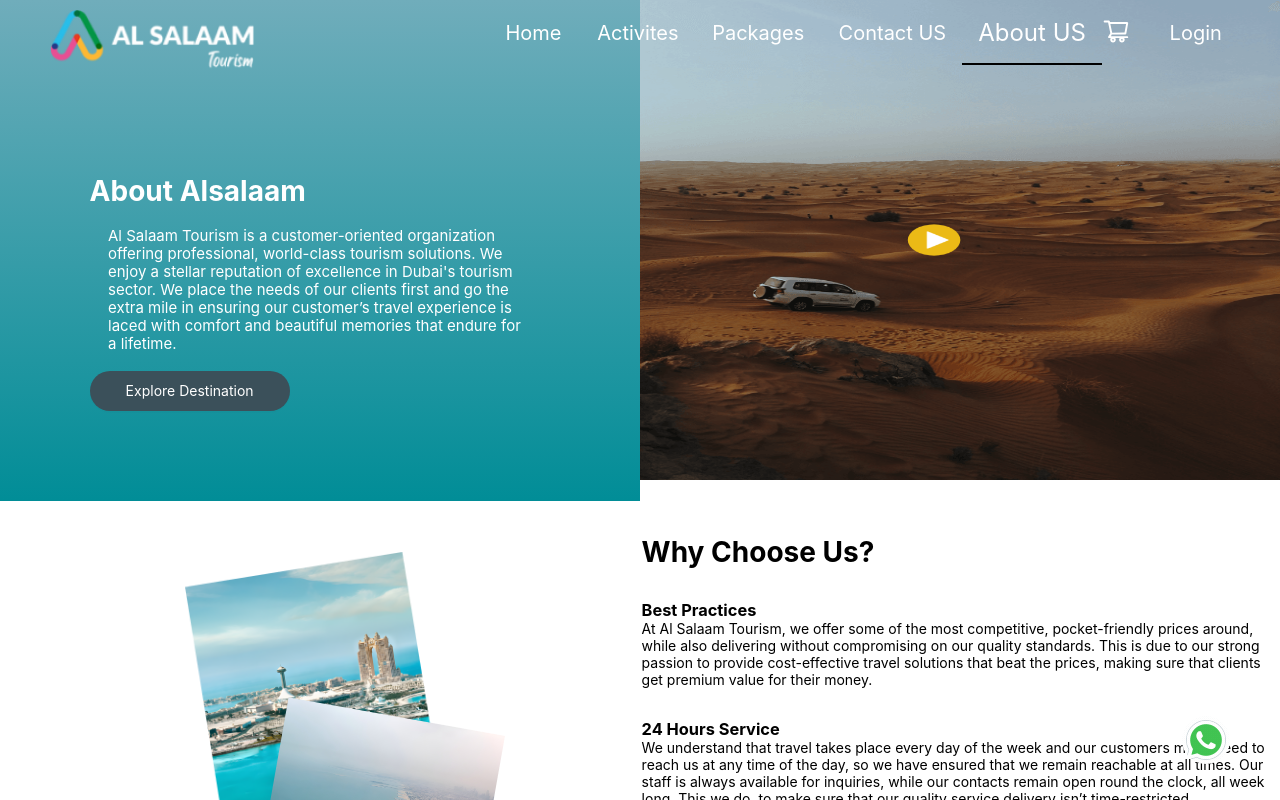
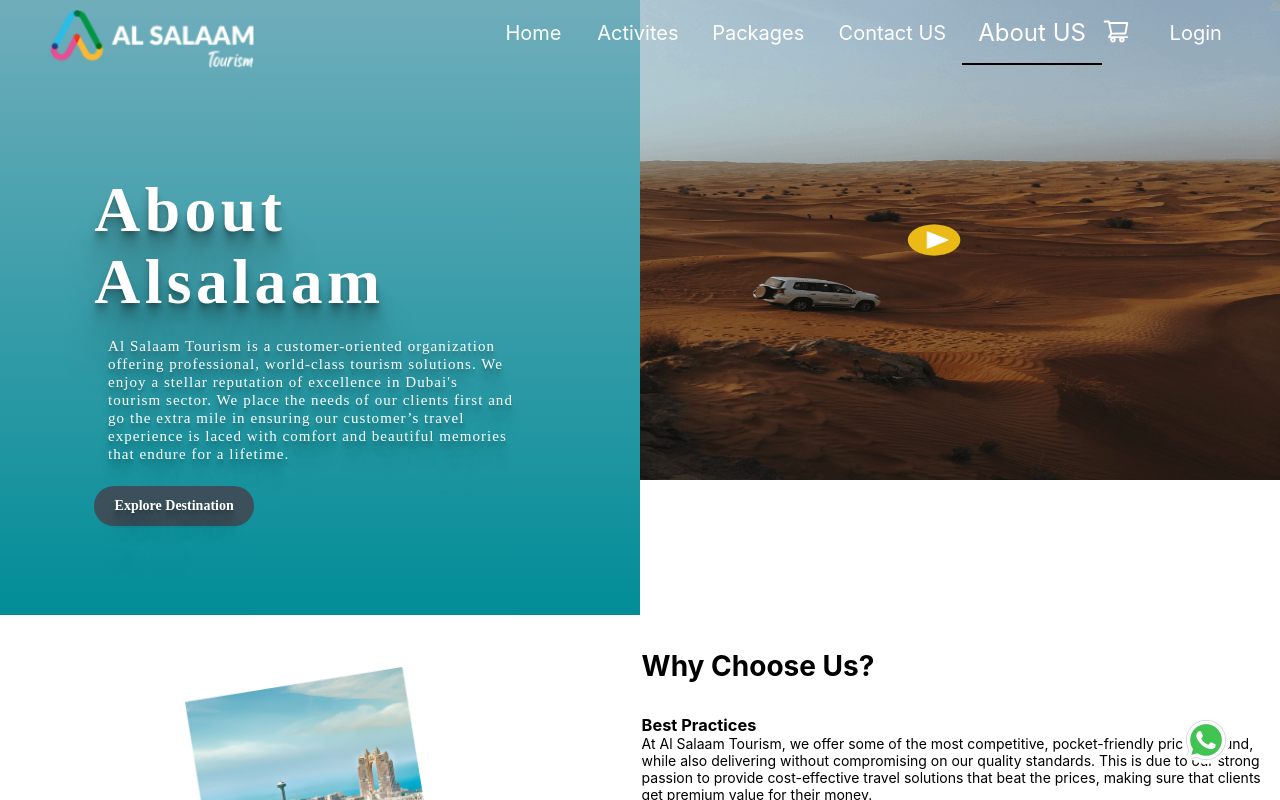
Before and after one commit to Al-Salaam/AlsalaamTourism-Frontend, a React (Vite) app: page /about in a window 1280 px wide. Shown: the top 800 px of the page. Built offline with nearby package versions, Linux system fonts and the light colour scheme; no server answers.

Commit message:
work in progress

```diff
--- a/src/components/aboutComponents/aboutHero/index.jsx
+++ b/src/components/aboutComponents/aboutHero/index.jsx
@@ -8,6 +8,25 @@ import Services from "../../../../images/newdest.png";
 
 const AboutHero = ({ description, videoSource }) => {
   const [videoModalVisible, setVideoModalVisible] = useState(false);
+
+
+
+
+    const titleStyle2 = {
+      fontFamily: 'Ubuntu',
+      fontSize: '455%',
+      fontWeight: 400,
+      lineHeight: '72px',
+      letterSpacing: '0.07em',
+      textAlign: 'start',
+
+      textShadow: '0px 1.5589158535003662px 1.247132658958435px rgba(0, 0, 0, 0.0759), ' +
+        '0px 3.7462916374206543px 2.99703311920166px rgba(0, 0, 0, 0.1091), ' +
+        '0px 7.053934574127197px 5.643147945404053px rgba(0, 0, 0, 0.135), ' +
+        '0px 12.583013534545898px 10.066411018371582px rgba(0, 0, 0, 0.1609), ' +
+        '0px 23.535144805908203px 18.828115463256836px rgba(0, 0, 0, 0.1941), ' +
+        '0px 56.334346771240234px 45.06747817993164px rgba(0, 0, 0, 0.27)',
+    };
 
   useEffect(() => {
     if (videoModalVisible) {
@@ -32,16 +51,42 @@ const AboutHero = ({ description, videoSource }) => {
   const isMobile = useMediaQuery({
     query: '(max-width: 1305px)', // Change this breakpoint as needed
   });
+
+
   const isTablet = useMediaQuery({
     query: '(max-width: 1421px)', // Change this breakpoint as needed
   });
+
+  const isMobileView = useMediaQuery({
+    query: '(max-width: 562px)', // Change this breakpoint as needed
+  });
+
+
+  const titleStyle = {
+    fontFamily: 'Ubuntu',
+    fontSize: isMobileView ? "200%":"455%",
+    fontWeight: 700,
+    lineHeight: '72px',
+    letterSpacing: '0.07em',
+    textAlign: 'start',
+    marginLeft: "1%",
+    textShadow: '0px 1.5589158535003662px 1.247132658958435px rgba(0, 0, 0, 0.0759), ' +
+      '0px 3.7462916374206543px 2.99703311920166px rgba(0, 0, 0, 0.1091), ' +
+      '0px 7.053934574127197px 5.643147945404053px rgba(0, 0, 0, 0.135), ' +
+      '0px 12.583013534545898px 10.066411018371582px rgba(0, 0, 0, 0.1609), ' +
+      '0px 23.535144805908203px 18.828115463256836px rgba(0, 0, 0, 0.1941), ' +
+      '0px 56.334346771240234px 45.06747817993164px rgba(0, 0, 0, 0.27)',
+  };
+
+
   return (
+
     <Row   >
 
       <Col xs={24} sm={24} md={12} lg={12} xl={12} style={{borderBottom:isVideoBorder ? "0px":"3px white solid" , paddingBottom: isTablet ? "20px" : "", color: "white", background: 'linear-gradient(180deg, #70ADBB 0%, #018D97 100%)', padding: isMobile ? "10% 7% 7% 7%" : "7% 7% 7% 2% ",}}>
-        <div><h1 style={{ marginTop: isMobile ? "10%" : "1%" }}>About Alsalaam</h1></div>
-        <div><p style={{ margin: "4%", fontSize: isTablet ? "15px" : "15px", marginBottom: isTablet ? "10px" : "10px", lineHeight:isMobile?"120%":"120%", marginRight:"5%"}}>Al Salaam Tourism is a customer-oriented organization offering professional, world-class tourism solutions. We enjoy a stellar reputation of excellence in Dubai's tourism sector. We place the needs of our clients first and go the extra mile in ensuring our customer’s travel experience is laced with comfort and beautiful memories that endure for a lifetime.</p></div>
-        <div style={{marginTop:isMobile?"4%":"4%"}}><PrimaryButton title={"Explore Destination"} width="200px" /></div>
+        <div><h1 style={{ ...titleStyle , marginTop: isMobile ? "10%" : "1%" }}>About Alsalaam</h1></div>
+        <div><p style={{ ...titleStyle2, margin: "4%", fontSize: isTablet ? "15px" : "15px", marginBottom: isTablet ? "10px" : "10px", lineHeight:isMobile?"120%":"120%", marginRight:"8%"}}>Al Salaam Tourism is a customer-oriented organization offering professional, world-class tourism solutions. We enjoy a stellar reputation of excellence in Dubai's tourism sector. We place the needs of our clients first and go the extra mile in ensuring our customer’s travel experience is laced with comfort and beautiful memories that endure for a lifetime.</p></div>
+        <div style={{ marginTop:isMobile?"5%":"4%", marginLeft:"1%"}}><PrimaryButton title={"Explore Destination"} width="160px" /></div>
       </Col>
 
 
@@ -67,6 +112,7 @@ const AboutHero = ({ description, videoSource }) => {
         </video>
       </Modal>
     </Row>
+
   );
 };
 
--- a/src/components/common/buttons/primary.jsx
+++ b/src/components/common/buttons/primary.jsx
@@ -1,16 +1,21 @@
-import React from 'react';
-import { Button, Space, ConfigProvider } from 'antd';
+import React from "react";
+import { Button, Space, ConfigProvider } from "antd";
 
-const PrimaryButton = ({ title, width = '20em', height = '40px', clickHandler }) => (
+const PrimaryButton = ({
+  title,
+  width = "20em",
+  height = "40px",
+  clickHandler,
+}) => (
   <ConfigProvider
     theme={{
       token: {
         // Seed Token
-        colorPrimary: 'white',
+        colorPrimary: "white",
         borderRadius: 2,
 
         // Alias Token
-        colorBgContainer: 'white',
+        colorBgContainer: "white",
       },
     }}
   >
@@ -22,13 +27,27 @@ const PrimaryButton = ({ title, width = '20em', height = '40px', clickHandler })
           borderRadius: "20px",
           width: width,
           height: height,
+          fontFamily: "Ubuntu",
+          fontSize: "100%",
+          fontWeight: 600,
+          textShadow:
+            "0px 1.5589158535003662px 1.247132658958435px rgba(0, 0, 0, 0.0759), " +
+            "0px 3.7462916374206543px 2.99703311920166px rgba(0, 0, 0, 0.1091), " +
+            "0px 7.053934574127197px 5.643147945404053px rgba(0, 0, 0, 0.135), " +
+            "0px 12.583013534545898px 10.066411018371582px rgba(0, 0, 0, 0.1609), " +
+            "0px 23.535144805908203px 18.828115463256836px rgba(0, 0, 0, 0.1941), " +
+            "0px 56.334346771240234px 45.06747817993164px rgba(0, 0, 0, 0.27)",
           border: "gray",
-          transition: 'background-color 0.3s', // Add a smooth transition
-          color: 'white', // Set the default text color to white
+          transition: "background-color 0.3s", // Add a smooth transition
+          color: "white", // Set the default text color to white
         }}
         onClick={clickHandler}
-        onMouseOver={(e) => { e.currentTarget.style.backgroundColor = "#4C626D"; }}
-        onMouseOut={(e) => { e.currentTarget.style.backgroundColor = "#3B505A"; }}
+        onMouseOver={(e) => {
+          e.currentTarget.style.backgroundColor = "#4C626D";
+        }}
+        onMouseOut={(e) => {
+          e.currentTarget.style.backgroundColor = "#3B505A";
+        }}
       >
         {title}
       </Button>
--- a/src/components/packagesComponents/ourPackages.jsx
+++ b/src/components/packagesComponents/ourPackages.jsx
@@ -50,6 +50,18 @@ const Ourpackags = () => {
   const isTabletScreen = useMediaQuery({
     query: "(max-width: 1024px)",
   });
+
+
+  const isMobileScreen = useMediaQuery({
+    query: "(max-width: 669px)",
+  });
+
+  const isMobileScreen2 = useMediaQuery({
+    query: "(max-width: 511px)",
+  });
+
+
+
  const marginTopStyle = isTabletScreen ? '' : '-20%';
   const pageSize = 6;
   const navigate = useNavigate();
@@ -157,7 +169,11 @@ const Ourpackags = () => {
 
       width: "40%",
       borderBottom: "1px solid black",
-      borderRadius: "0"
+      borderRadius: "0",
+      marginTop:isMobileScreen ? (isMobileScreen2 ? "5%" : "3%") : "3%",
+      marginLeft:isMobileScreen ? (isMobileScreen2 ? "7%" : "2%") : "2%"
+
+
     },
 
     filterFlex: {
@@ -210,8 +226,8 @@ const Ourpackags = () => {
   },[error, toast, message, dispatch])
 
   return (
-    <div style={{width:"99%"}}>
-      <Row gutter={[16, 16]} justif="center"><Col span={24} align="middle"> <Title level={2}>Our Packages</Title> <Title level={5}>We offer some of the most competitive, pocket-friendly prices around, while also delivering without compromising on our quality standards.</Title></Col> </Row>
+    <div style={{width:"98%", overflowX:"hidden"}}>
+      <Row gutter={[16, 16]} justif="center"><Col span={24} align="middle"> <Title level={2} style={{marginTop:"4%"}}>Our Packages</Title> <p>We offer some of the most competitive, pocket-friendly prices around, while also delivering without compromising on our quality standards.</p></Col> </Row>
       <Row gutter={[16, 16]}>
         <Col span={12}>
           <Input
@@ -222,7 +238,7 @@ const Ourpackags = () => {
             style={styles.width}
             bordered={false}
           />
-          <div style={{ margin: "5% 0", color: "#3B505A", fontSize: "14.57px", fontWeight: "400px" }}>
+          <div style={{ margin: "5% 0", color: "#3B505A", fontSize: "14.57px", fontWeight: "400px", marginLeft:isMobileScreen ? (isMobileScreen2 ? "7%" : "2%") : "2%", marginTop:isMobileScreen ? (isMobileScreen2 ? "8%" : "4%") : "4%" }}>
             Showing {startIndex + 1}-{Math.min(endIndex, filteredData.length)} of {filteredData.length} packages
           </div>
         </Col>
@@ -292,6 +308,7 @@ const Ourpackags = () => {
             {currentData.map((packag) => (
               <Col key={packag._id} xs={24} sm={12} md={8} lg={8} xl={8} >
                 <Card
+                style={{marginLeft:"3%", marginRight:"1%"}}
                   cover={
                     <Image
                       alt={packag.heading}
```
